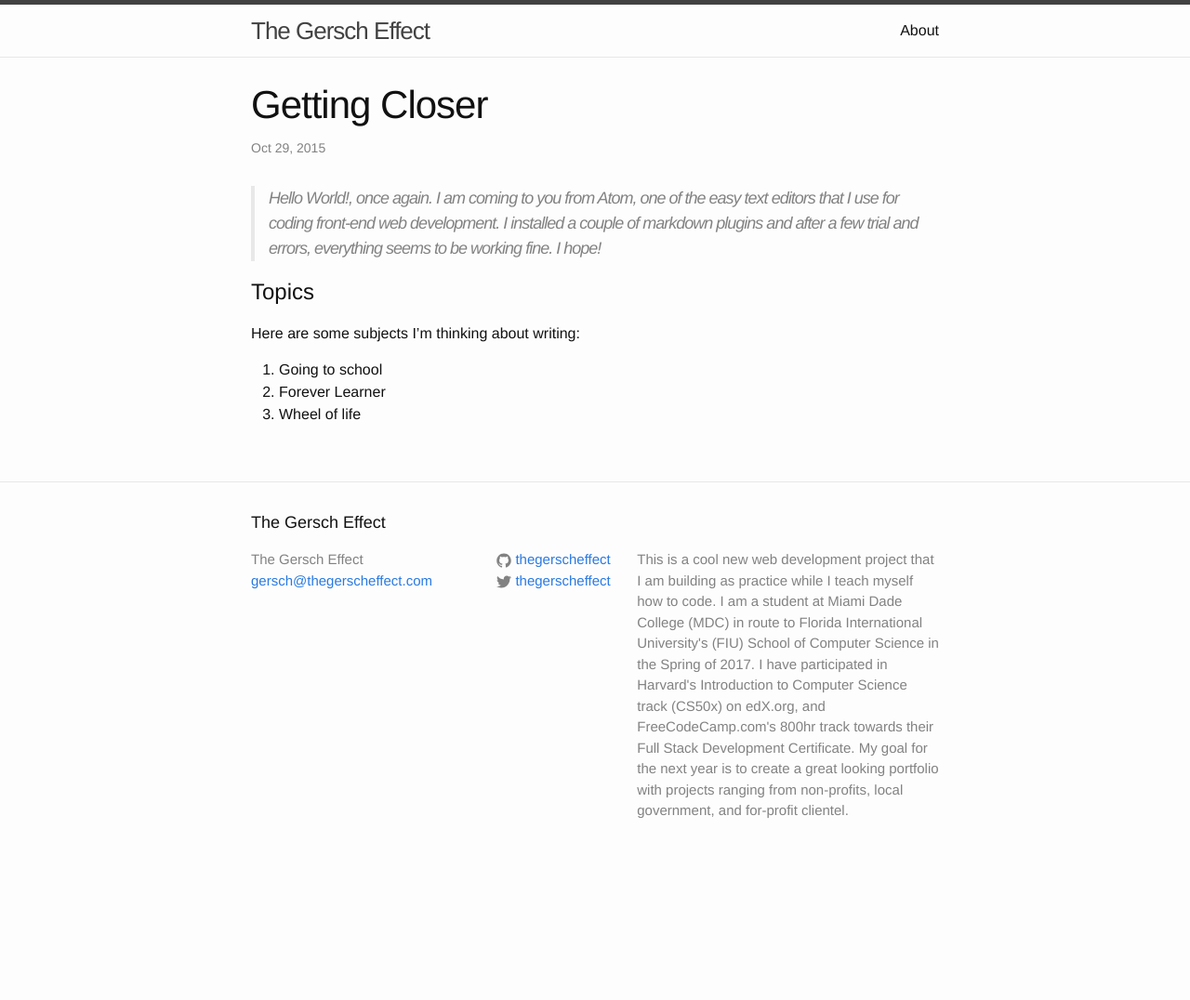
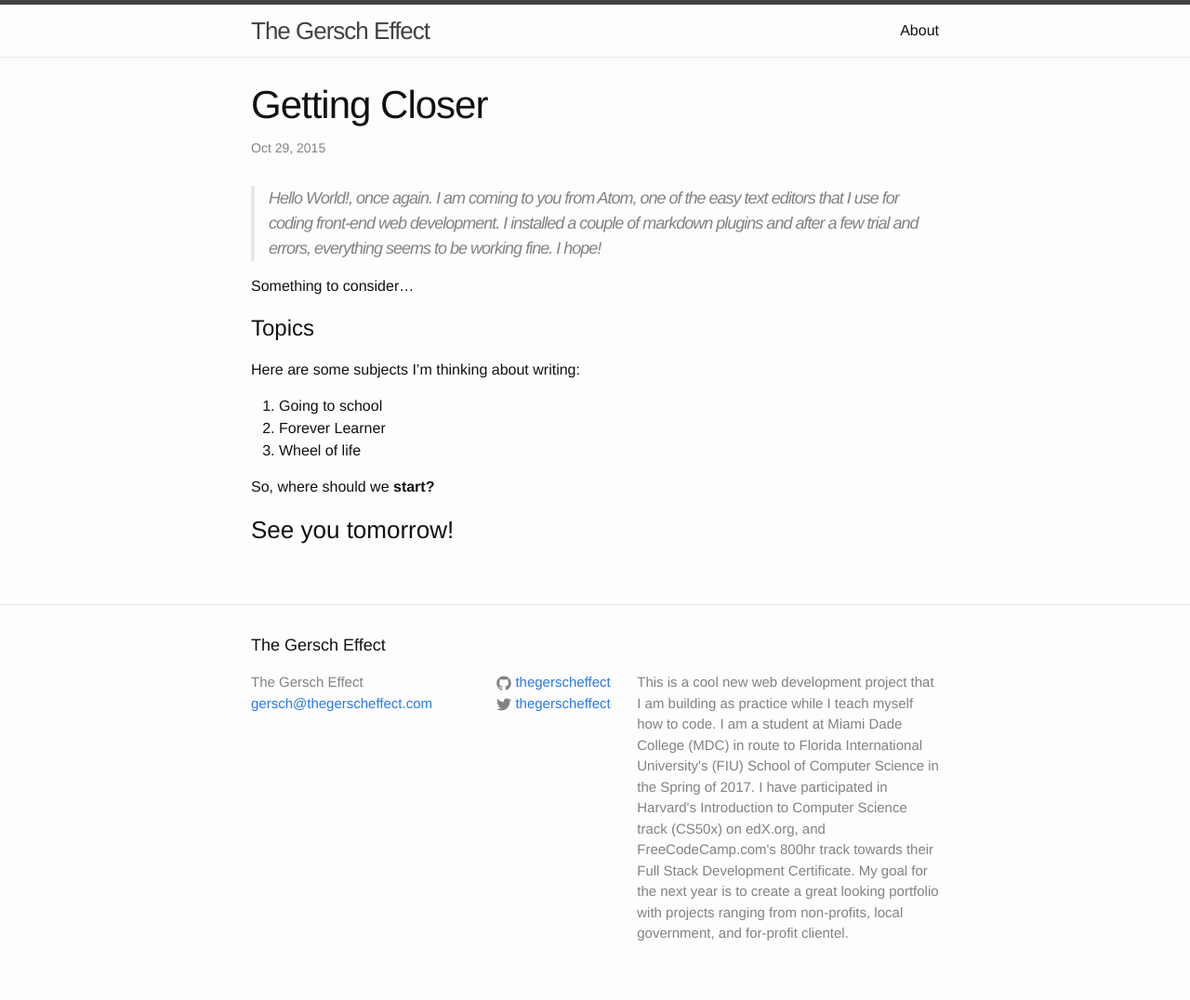
Before and after one commit to thegerscheffect/thegerscheffect.github.io, a Jekyll site: the page built from _posts/2015/2015-10-29-getting-closer.markdown, in a window 1280 px wide. Shown: the whole page at 93% size. Built offline with Jekyll 4.4.1, drawn with Linux system fonts in a browser that asks for light colours; before the commit the page ends 944 px from its top, so only the background shows below that.

Commit message:
New post

```diff
--- a/_posts/2015/2015-10-29-getting-closer.markdown
+++ b/_posts/2015/2015-10-29-getting-closer.markdown
@@ -1,14 +1,20 @@
 ---
 layout: post
 title: Getting Closer
-date: '2015-10-29 17:22'
+date: '2015-10-29 17:55 -0500'
+categories: Almost Serious
 ---
 
 >Hello World!, once again. I am coming to you from Atom, one of the easy text editors that I use for coding front-end web development. I installed a couple of markdown plugins and after a few trial and errors, everything seems to be working fine. I hope!
 
+Something to consider...
 #Topics
 Here are some subjects I'm thinking about writing:
 
 1. Going to school
 2. Forever Learner
 3. Wheel of life
+
+So, where should we **start?**
+
+###See you tomorrow!
```
